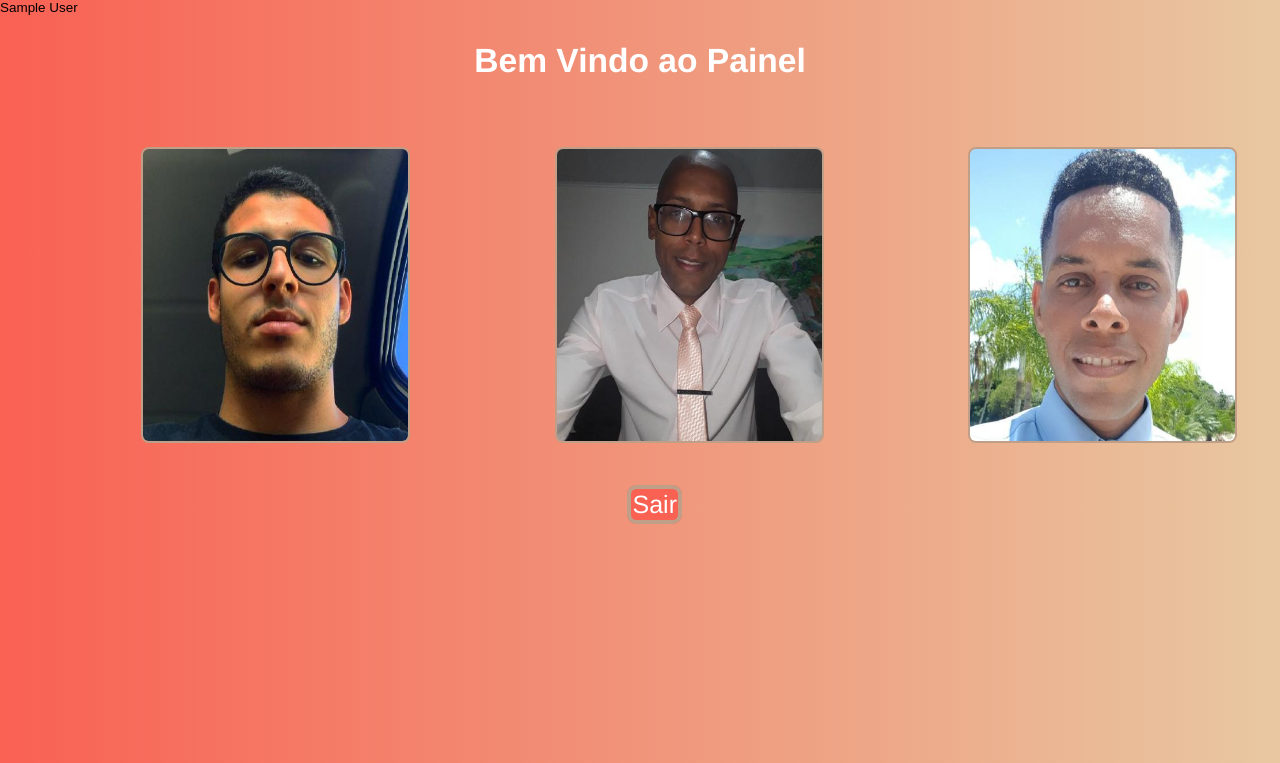
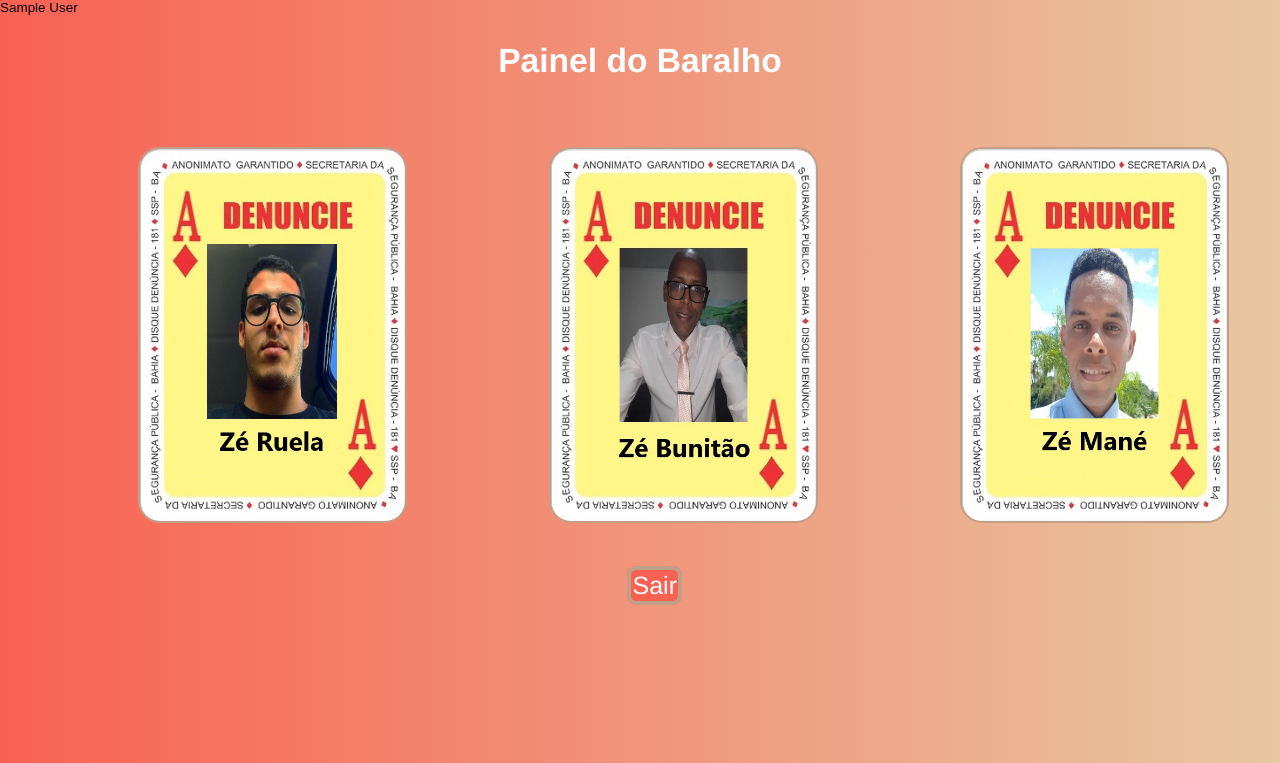
Before and after one commit to EnricoBrasil/cliente-ServidorPHP, a PHP site: page /View/painel.php in a window 1280 px wide. Shown: the top 763 px of the page. Run offline with PHP 8.4, Linux system fonts and the light colour scheme; the visitor is signed in with stand-in values (Sample User, id 1).

Commit message:
style: img

```diff
--- a/View/css/style.css
+++ b/View/css/style.css
@@ -123,12 +123,12 @@ a:hover {
 }
 img {
     width: 20rem;
-    height: 22rem;
+    height: 28rem;
     margin-bottom: .0rem;
     margin-top: 5rem;
-    margin-left: 10.5rem;
+    margin-left: 10.3rem;
     border: 2px solid #bf9f88;
-    border-radius: 8px;
+    border-radius: 22px;
 
 }
 img:hover{
--- a/View/painel.php
+++ b/View/painel.php
@@ -13,10 +13,10 @@ include('../controller/protect.php');
     <title>Painel</title>
 </head>
 <body>
-    <h1>Bem Vindo ao Painel</h1>
-    <img src="img/enrico.jpeg">
-    <img src="img/fabio.jpeg">
-    <img src="img/everson.jpeg"><br><br><br><br>
+    <h1>Painel do Baralho</h1>
+    <img src="img/card-enrico.jpg">
+    <img src="img/card-fabio.jpg">
+    <img src="img/card-everson.jpg"><br><br><br><br>
 
     <p>
         <a href="../controller/logout.php">Sair</a>
```
Also changed, not shown: View/img/card-enrico.jpg (added), View/img/card-everson.jpg (added), View/img/card-fabio.jpg (added).
